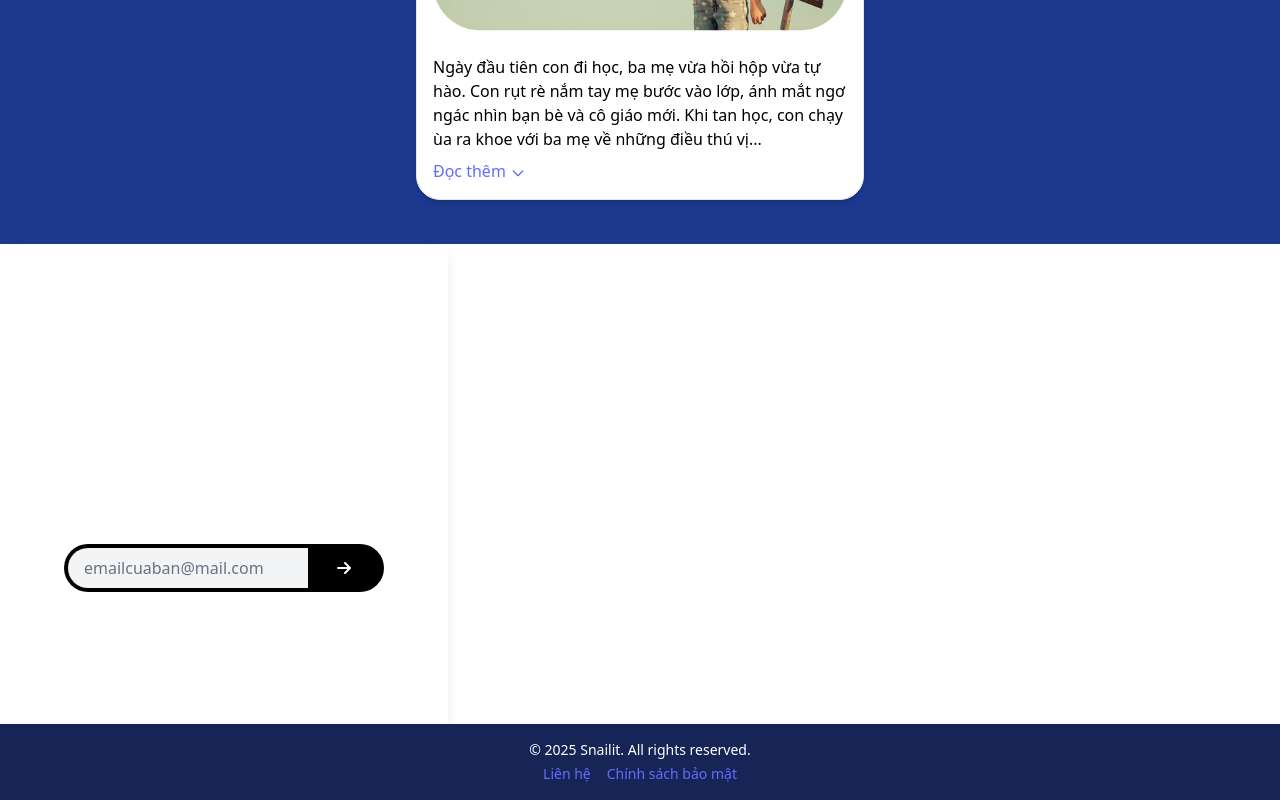
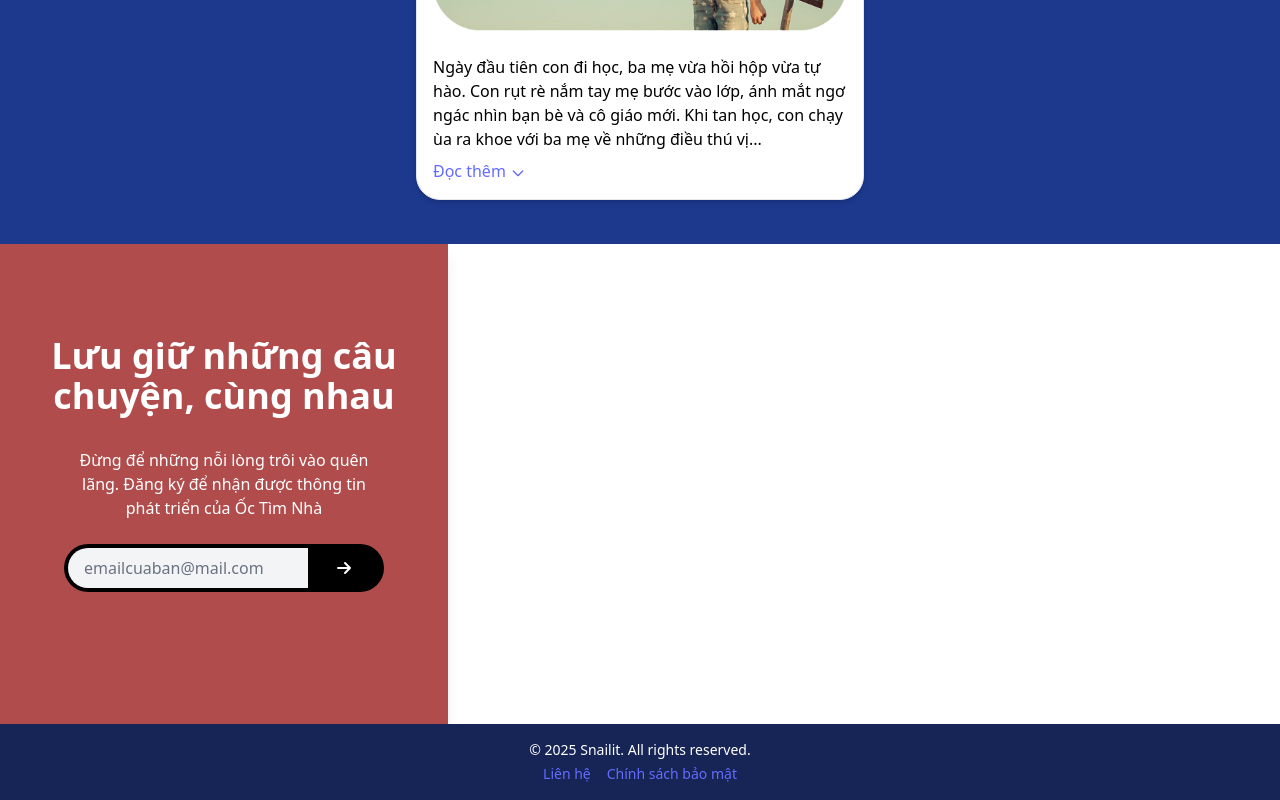
Before and after one commit to sokennguyen/snailit, a React (Vite) app: page /showcase in a window 1280 px wide. Shown: the part 1132-1932 px from the top of the page. Built offline with nearby package versions, Linux system fonts and the light colour scheme.

Commit message:
Fix: ensure CTA background color works in production (custom color config)

```diff
--- a/src/App.css
+++ b/src/App.css
@@ -1,2 +1,5 @@
 @import "tailwindcss";
-@plugin "daisyui";
+
+@theme {
+  --color-customRed: #B14C4C;
+}
--- a/tailwind.config.js
+++ b/tailwind.config.js
@@ -1,3 +1,10 @@
 module.exports = {
-  plugins: [require('daisyui')],
+  theme: {
+    extend: {
+      colors: {
+        customRed: '#a94f4f', // or your desired hex
+      },
+    },
+  },
+  plugins: []
 }
```
Also changed, not shown: src/assets/notebook.svg (added).
